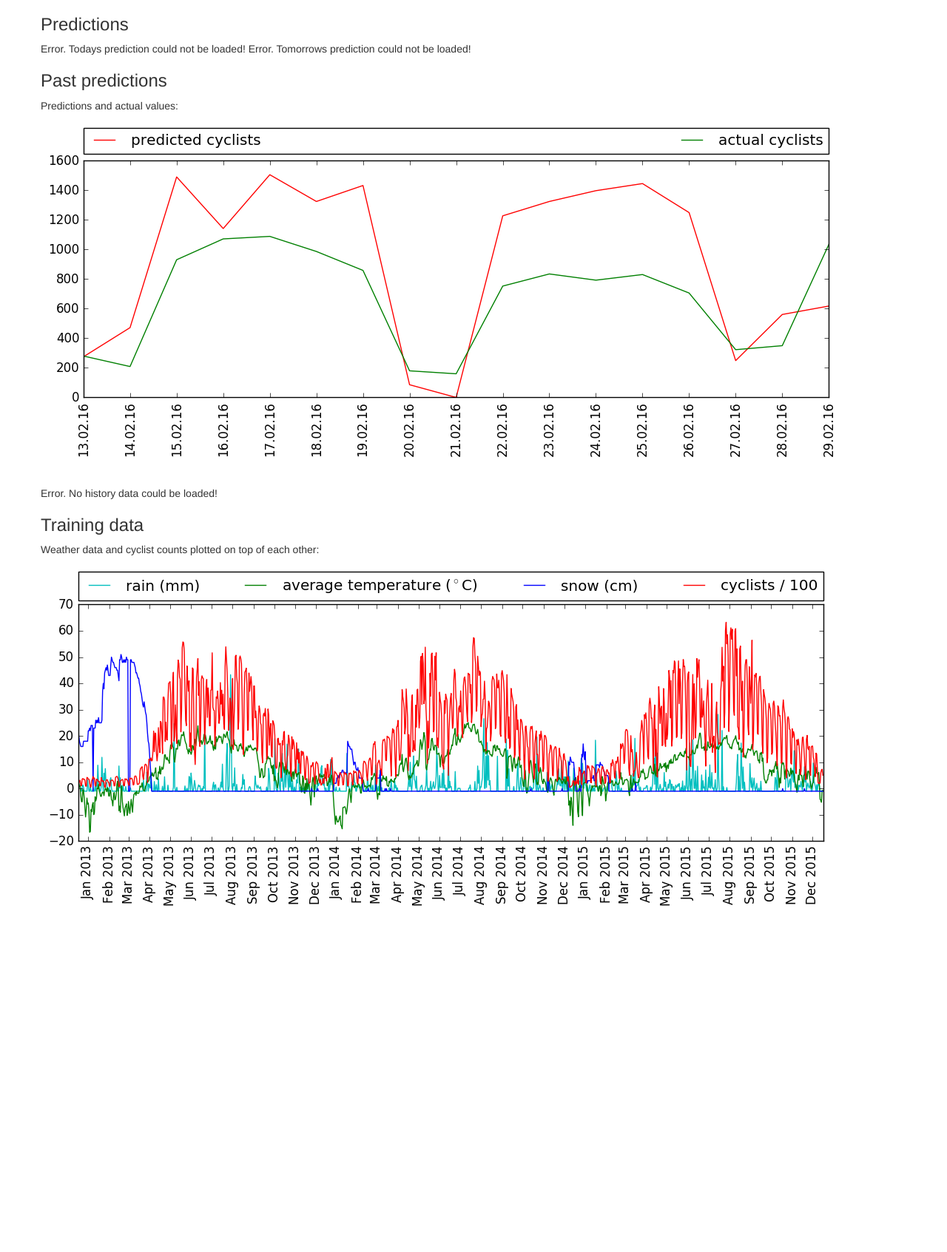
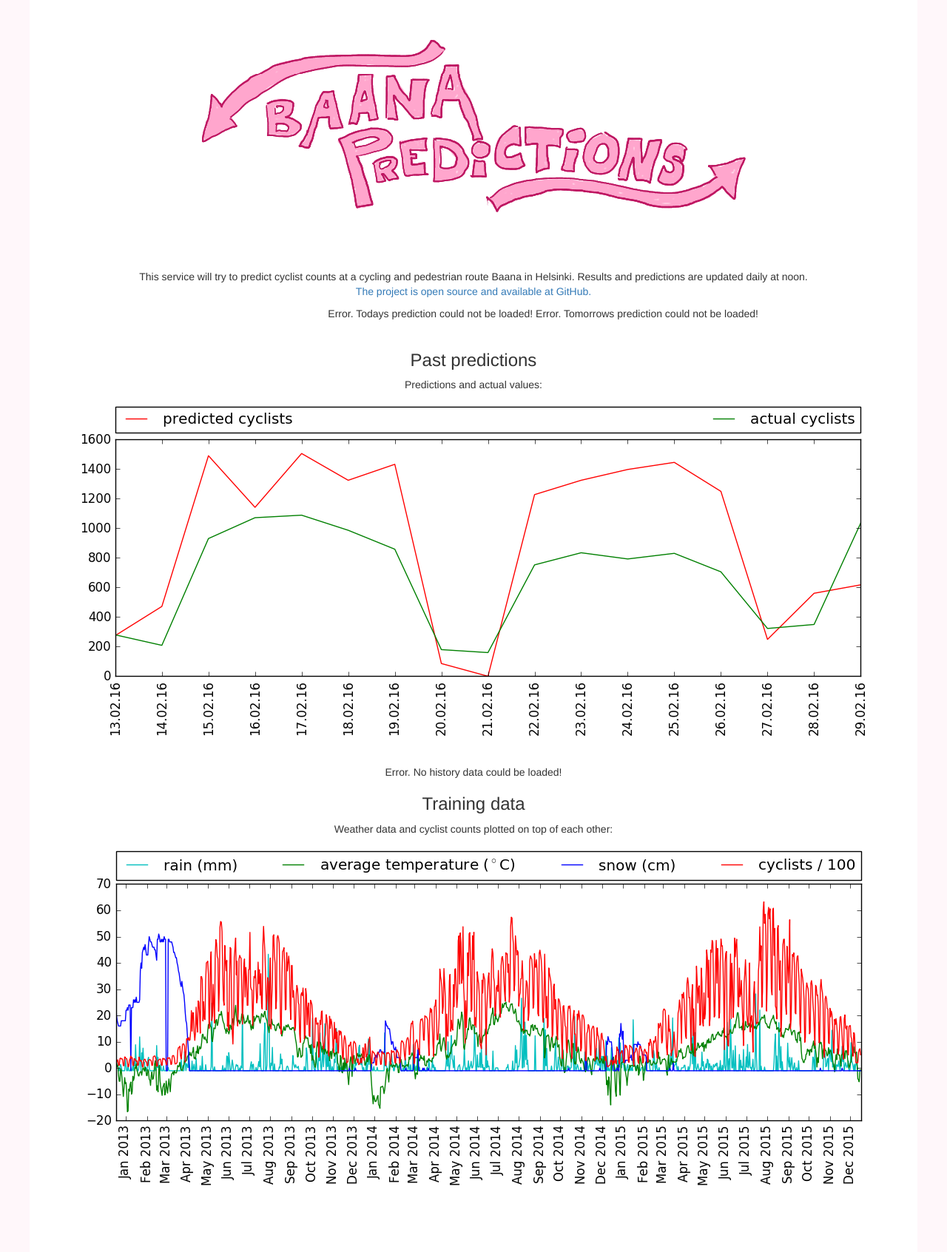
Before and after one commit to DarthKipsu/baana-predictions, a Django app: template src/templates/index.html in a window 1280 px wide. Shown: the whole page at 74% size. Before the commit the page ends 1225 px from the top, so only its background shows below. Run offline with Django 3.2, Linux system fonts and the light colour scheme; the template is opened without the code that fills it, so the values that code supplies are empty; some libraries are stand-ins or nearby versions.

Commit message:
update website layout

```diff
--- /dev/null
+++ b/src/static/style.css
@@ -0,0 +1,26 @@
+body {
+  background: #FFF7FA;
+}
+
+.container {
+  width: 1200px;
+  background: white;
+  padding: 50px;
+  text-align: center;
+}
+
+.container > title {
+  width: 100%;
+  font-family: 'Arvo', serif;
+  color: #A330BA;
+  text-align: center;
+}
+
+.title > img {
+  display: block;
+  margin: 0 auto 70px auto;
+}
+
+.pred {
+  color: #B80647;
+}
--- a/src/templates/index.html
+++ b/src/templates/index.html
@@ -4,27 +4,36 @@
   <head>
     <title>Baana predictions</title>
     <link rel="stylesheet" type="text/css" href="//maxcdn.bootstrapcdn.com/bootstrap/3.3.4/css/bootstrap.min.css" />
+    <link href='https://fonts.googleapis.com/css?family=Arvo:700italic' rel='stylesheet' type='text/css'>
+    <link rel="stylesheet" type="text/css" href="{% static 'style.css' %}" />
   </head>
   <body>
     <div class="container">
+      <div class="title"><img src="{% static 'title.png' %}"></div>
       <div class="row">
-        <h3>Predictions</h3>
+        <div>
+          <p>This service will try to predict cyclist counts at a cycling and pedestrian route Baana in Helsinki. Results and predictions are updated daily at noon.<br>
+          <a href="//github.com/DarthKipsu/baana-predictions">The project is open source and available at GitHub.</a></p>
+        </div>
+        <div class="col-sm-1"></div>
         {% if today %}
-          <div>
-            <p>{{ today.date }}: predicted: <strong>{{ today.prediction }}</strong></p>
+          <div class="col-sm-5 pred">
+            <h3>Predicted today: <strong>{{ today.prediction }}</strong> cyclists</h3>
           </div>
         {% else %}
           Error. Todays prediction could not be loaded!
         {% endif %}
         {% if tomorrow %}
-          <div>
-            <p>{{ tomorrow.date }}: predicted: <strong>{{ tomorrow.prediction }}</strong></p>
+          <div class="col-sm-5 pred">
+            <h3>Predicted tomorrow: <strong>{{ tomorrow.prediction }}</strong> cyclists</h3>
           </div>
         {% else %}
           Error. Tomorrows prediction could not be loaded!
         {% endif %}
+        <div class="col-sm-1"></div>
       </div>
       <div class="row">
+        <p>&nbsp;</p>
         <h3>Past predictions</h3>
         <p>Predictions and actual values:</p>
         <img src="{% static 'history.png'%}">
```
Also changed, not shown: src/static/title.png (added).
